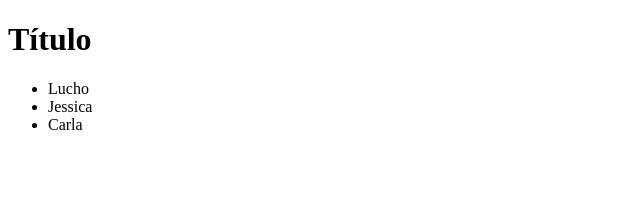
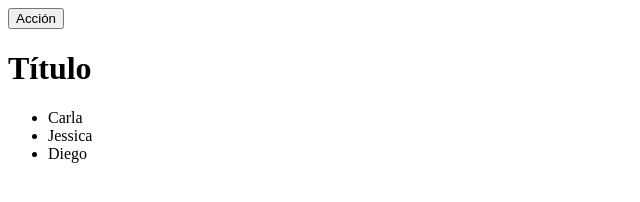
Before and after one commit to Area51TrainingCenter/JavaScript-Group16, a plain HTML site: page clase-3/dom/index.html in a window 1280 px wide. Shown: the whole page, without its empty margins (0-640 px from the left). Drawn offline with Linux system fonts and the light colour scheme.

Commit message:
Clase 3: DOM eventos

```diff
--- a/clase-3/dom/index.html
+++ b/clase-3/dom/index.html
@@ -4,9 +4,22 @@
 	<meta charset="UTF-8">
 	<meta name="viewport" content="width=device-width, initial-scale=1.0">
 	<meta http-equiv="X-UA-Compatible" content="ie=edge">
-	<title>Clase 3: DOM</title>
+  <title>Clase 3: DOM</title>
+
+  <style>
+    .has-transition {
+      transition: color 1s ease-out;
+    }
+
+    .error {
+      color: red;
+    }
+  </style>
+
 </head>
 <body>
+
+  <button id="miBoton">Acción</button>
 
 	<!--
     <h1>Título</h1>
--- a/clase-3/dom/main.js
+++ b/clase-3/dom/main.js
@@ -1,5 +1,6 @@
 let titulo = document.createElement('h1');
 titulo.textContent = 'Título';
+titulo.classList.add('has-transition');
 
 document.body.appendChild(titulo);
 
@@ -14,33 +15,52 @@ document.body.appendChild(lista);
 
 
 
-let persona1 = document.createElement('li');
-persona1.textContent = 'Lucho';
-persona1.classList.add('persona');
+// let persona1 = document.createElement('li');
+// persona1.textContent = 'Lucho';
+// persona1.classList.add('persona');
 
-lista.appendChild(persona1);
+// lista.appendChild(persona1);
 
 
-let persona2 = document.createElement('li');
-persona2.textContent = 'Jessica';
-persona2.classList.add('persona');
+// let persona2 = document.createElement('li');
+// persona2.textContent = 'Jessica';
+// persona2.classList.add('persona');
 
-lista.appendChild(persona2);
+// lista.appendChild(persona2);
 
 
-let persona3 = document.createElement('li');
-persona3.textContent = 'Carla';
-persona3.classList.add('persona');
+// let persona3 = document.createElement('li');
+// persona3.textContent = 'Carla';
+// persona3.classList.add('persona');
 
-lista.appendChild(persona3);
+// lista.appendChild(persona3);
 
 
 
 
-/*
+
 let personas = ['Carla','Jessica','Diego'];
+
+const crearPersona = nombre => {
+  let persona = document.createElement('li');
+  persona.textContent = nombre;
+  persona.classList.add('persona');
+
+  lista.appendChild(persona);
+};
+
+const crearPersonas = listaPersonas => {
+  listaPersonas.forEach(crearPersona);
+};
+
 
 crearPersonas(personas);
 
-  crearPersona('Carla');
-*/
+  // crearPersona('Carla');
+
+
+let btn = document.getElementById('miBoton');
+
+btn.addEventListener('click', evento => {
+  titulo.classList.toggle('error');
+});
```
